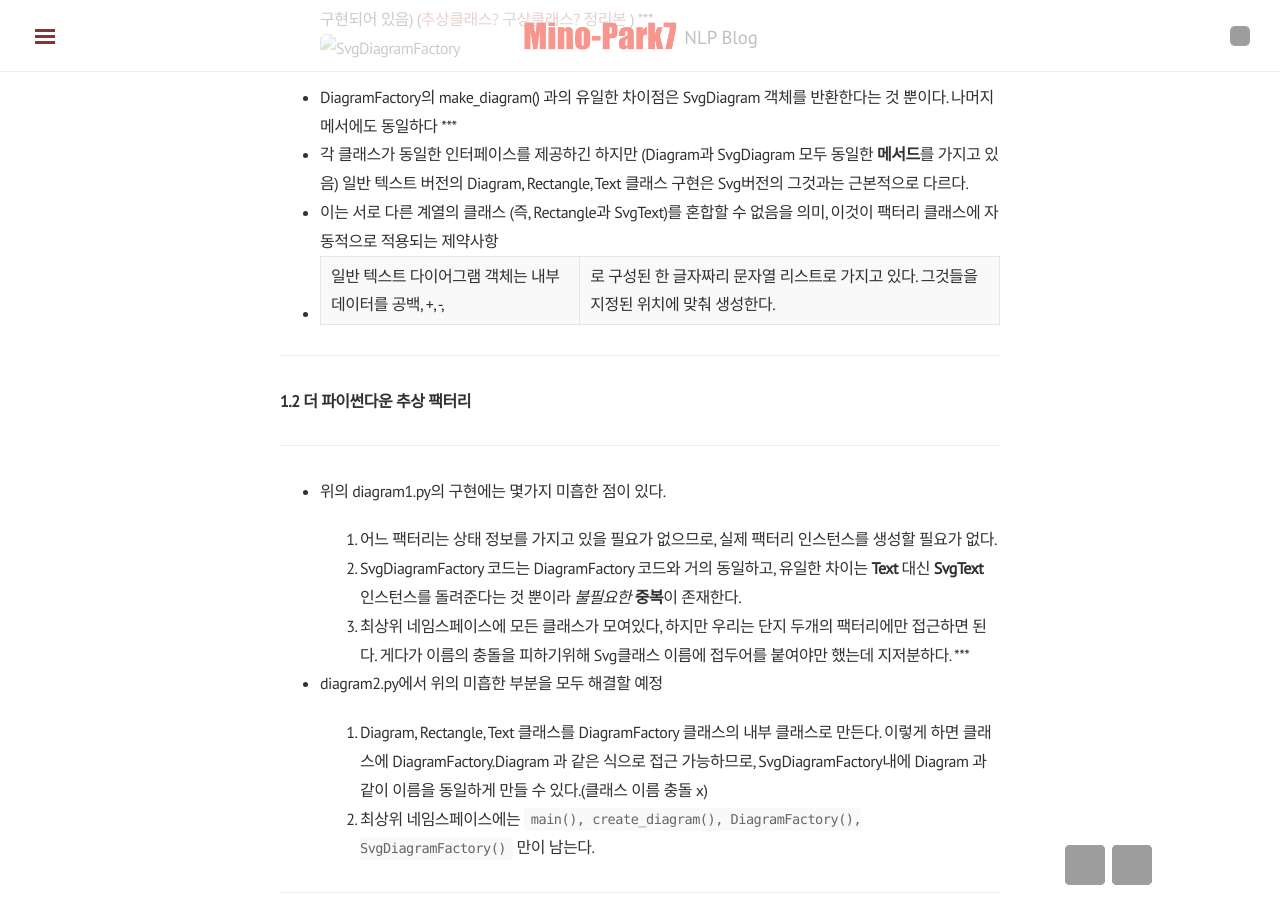
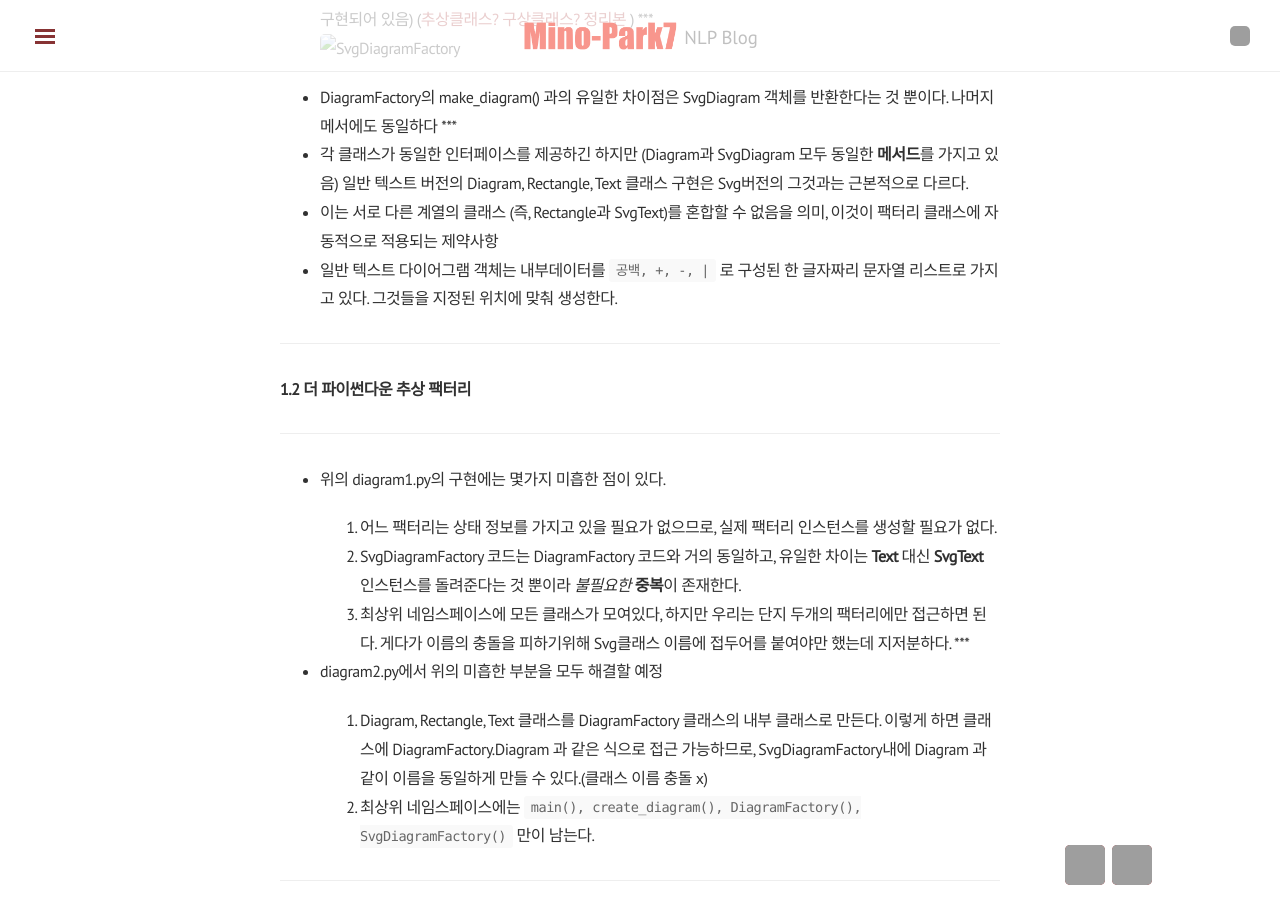
Before and after one commit to mino-park7/mino-park7.github.io, a Jekyll site: the page built from _posts/2018-08-04-PythonDesignPattern-AbstractFactoryPattern.md, in a window 1280 px wide and 900 px high, scrolled down 1183 px. Built offline with Jekyll 4.4.1, drawn with Linux system fonts in a browser that asks for light colours; nearby versions of some CDN libraries; grey boxes are pictures that could not be loaded.

```diff
--- a/_posts/2018-08-04-PythonDesignPattern-AbstractFactoryPattern.md
+++ b/_posts/2018-08-04-PythonDesignPattern-AbstractFactoryPattern.md
@@ -41,7 +41,7 @@ tag: python, designpattern
 ***
 * 각 클래스가 동일한 인터페이스를 제공하긴 하지만 (Diagram과 SvgDiagram 모두 동일한 **메서드**를 가지고 있음) 일반 텍스트 버전의 Diagram, Rectangle, Text 클래스 구현은 Svg버전의 그것과는 근본적으로 다르다.
 * 이는 서로 다른 계열의 클래스 (즉, Rectangle과 SvgText)를 혼합할 수 없음을 의미, 이것이 팩터리 클래스에 자동적으로 적용되는 제약사항
-* 일반 텍스트 다이어그램 객체는 내부데이터를 공백, +, -, | 로 구성된 한 글자짜리 문자열 리스트로 가지고 있다. 그것들을 지정된 위치에 맞춰 생성한다.
+* 일반 텍스트 다이어그램 객체는 내부데이터를 `공백, +, -, |` 로 구성된 한 글자짜리 문자열 리스트로 가지고 있다. 그것들을 지정된 위치에 맞춰 생성한다.
 
 ***
 ### 1.2 더 파이썬다운 추상 팩터리
```
